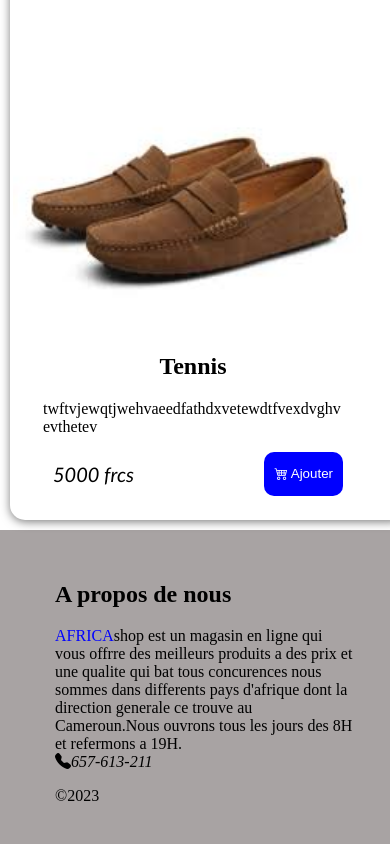
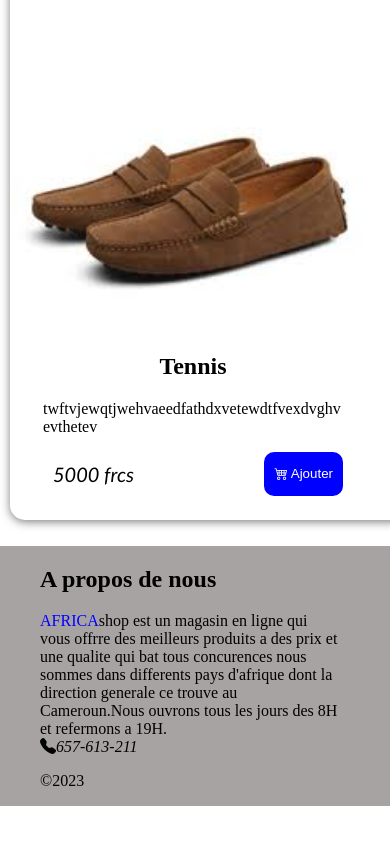
Before and after one commit to jeanronald22/AFRICAshop, a website: page index.html in a window 390 px wide. Shown: the part 8355-9199 px from the top of the page. After the commit the page ends 9177 px from the top, so only its background shows below. Drawn offline with nearby package versions, Linux system fonts and the light colour scheme.

Commit message:
Update index.css

```diff
--- a/index.css
+++ b/index.css
@@ -143,6 +143,10 @@ footer ul li span{
 }
 /*responsive*/
 @media (max-width:450px){
+    body{
+        margin: 0px;
+        padding: 0px;
+    }
     nav{
         display: flex;
         flex-direction: column;
@@ -166,6 +170,7 @@ footer ul li span{
         width: 100%;
         display: flex;
         flex-direction: column;
+        margin: 0px;
 
     }
     .sction1 ul{
@@ -188,7 +193,11 @@ footer ul li span{
         width: 100%;
         display: grid;
         grid-template-columns: 1fr;
-        margin: 0px;
+        margin-left: 0px;
+
+    }
+    footer{
+        padding: 0px;
     }
     footer ul{
         display: flex;
```
